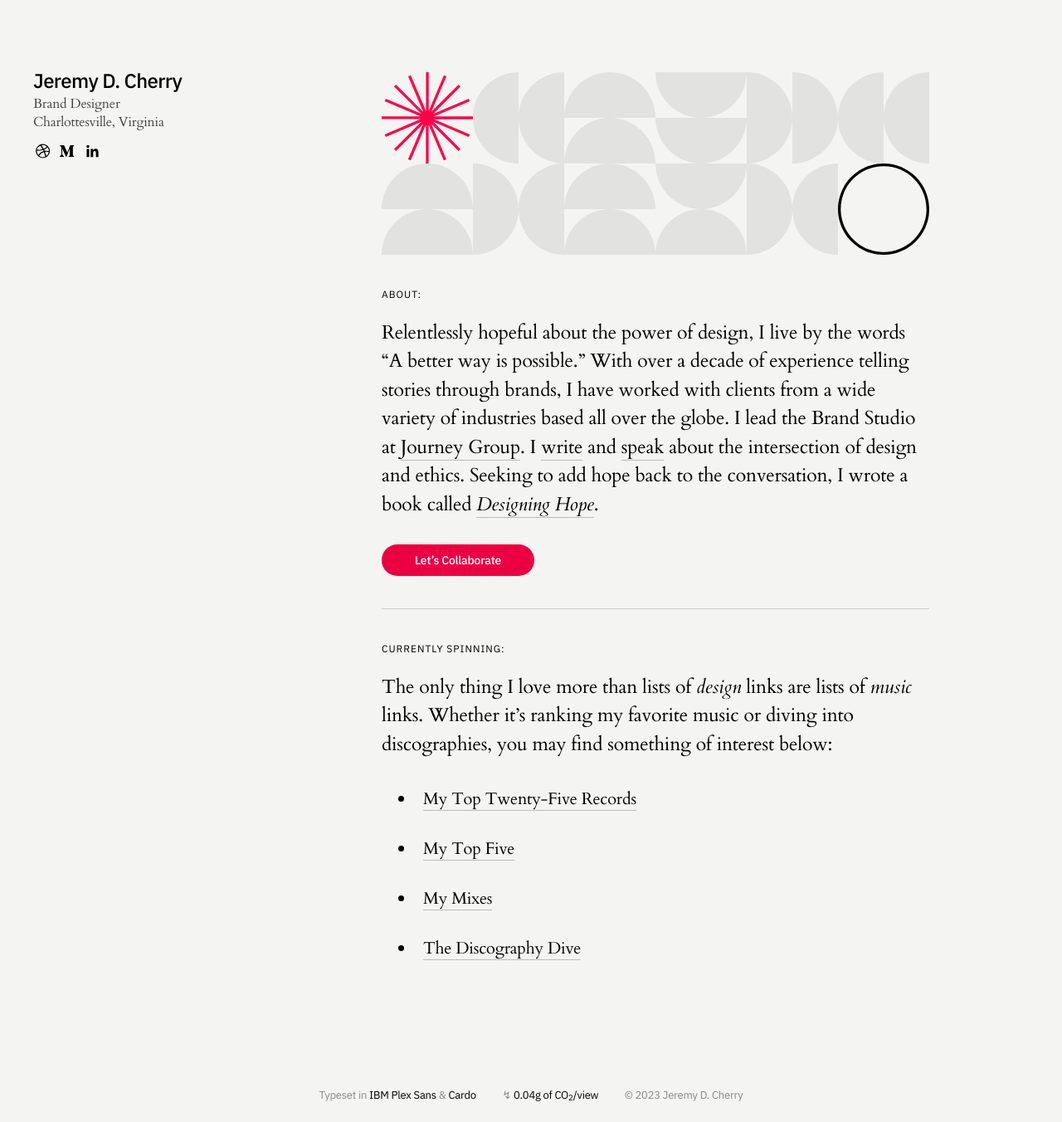
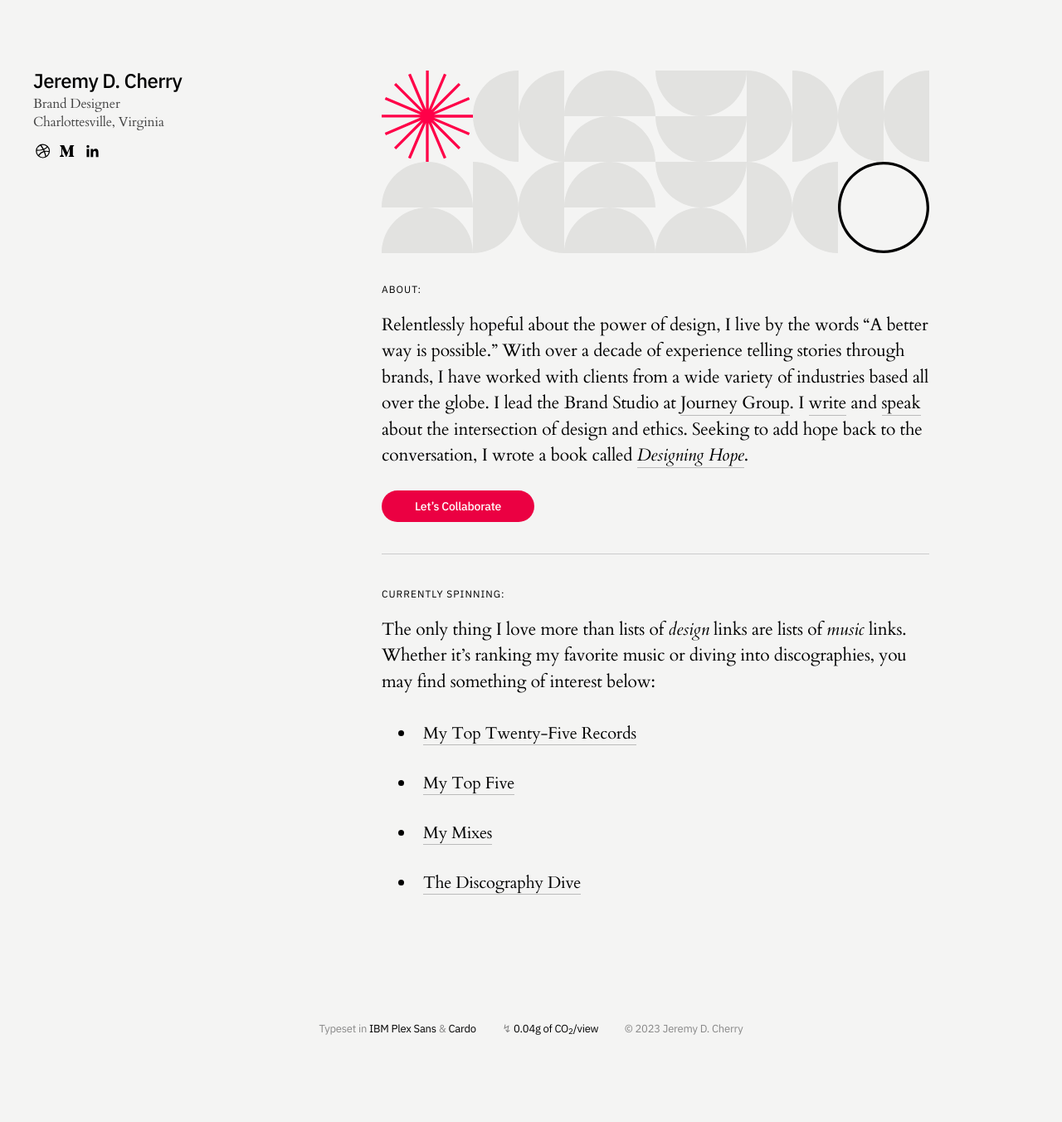
Before and after one commit to jeremydcherry/jeremydcherry.github.io, a Jekyll site: the page built from index.md, in a window 1280 px wide. Shown: the whole page at 83% size. Built offline with Jekyll 4.4.1, drawn with Linux system fonts in a browser that asks for light colours; after the commit the page ends 1272 px from its top, so only the background shows below that.

Commit message:
Updated paragraph size

```diff
--- a/_sass/main.scss
+++ b/_sass/main.scss
@@ -61,7 +61,7 @@ body {
 
 p {
   color: #000;
-  font-size: 23px;
+  font-size: 21px;
   line-height: 1.5;
   display: block;
   margin-block-start: 1em;
```
